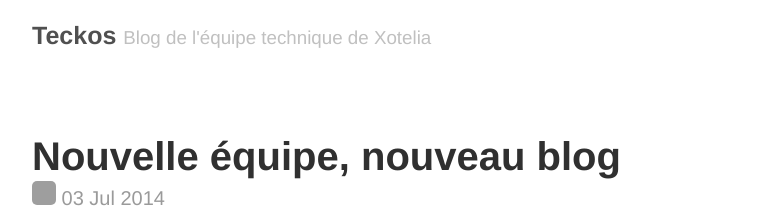
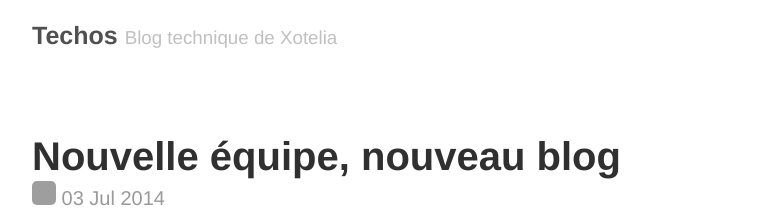
Before and after one commit to KuiKui/xotelia.github.io, a Jekyll site: the page built from _posts/2014-07-03-nouvelle-equipe-nouveau-blog.md, in a window 1280 px wide. Shown: the top 220 px of the page, without its empty margins (248-1028 px from the left). Built offline with Jekyll 4.4.1, drawn with Linux system fonts in a browser that asks for light colours; Markdown is read by kramdown in place of the engine named in the settings; comment, search, counter and statistics services are not loaded; grey boxes are pictures that could not be loaded.

Commit message:
modification des info pour le changement de domaine

```diff
--- a/_config.yml
+++ b/_config.yml
@@ -6,9 +6,9 @@ highlighter:      true
 permalink:        :title
 
 # Setup
-title:            Teckos
-tagline:          Blog de l'équipe technique de Xotelia
-url:              http://xotelia.github.io
+title:            Techos
+tagline:          Blog technique de Xotelia
+url:              http://techos.xotelia.com
 paginate:         5
 baseurl:          /
 
```
